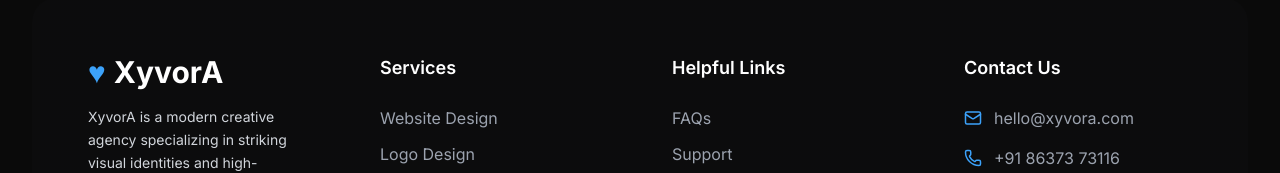
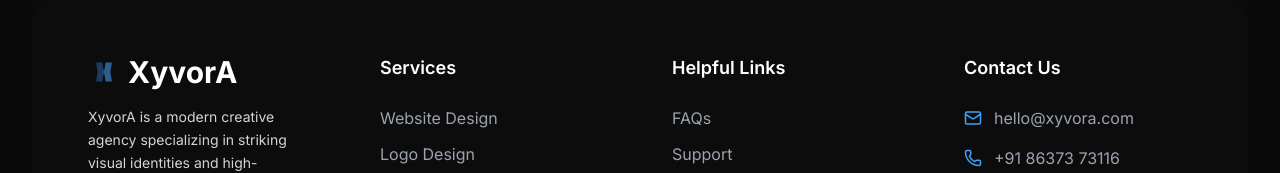
Before and after one commit to murali24806/xyvora, a Next.js app: page / in a window 1280 px wide. Shown: the part 5500-5673 px from the top of the page. Built offline with nearby package versions, Linux system fonts and the light colour scheme.

Commit message:
feat: replace heart symbol with logo in footer

```diff
--- a/components/HoverFooter.tsx
+++ b/components/HoverFooter.tsx
@@ -7,6 +7,7 @@ import {
   Globe,
 } from "lucide-react";
 import { FooterBackgroundGradient, TextHoverEffect } from "@/components/ui/hover-footer";
+import { Logo } from "./Logo";
 
 const Facebook = ({ size }: { size: number }) => (
   <svg xmlns="http://www.w3.org/2000/svg" width={size} height={size} viewBox="0 0 24 24" fill="none" stroke="currentColor" strokeWidth="2" strokeLinecap="round" strokeLinejoin="round"><path d="M18 2h-3a5 5 0 0 0-5 5v3H7v4h3v8h4v-8h3l1-4h-4V7a1 1 0 0 1 1-1h3z"/></svg>
@@ -81,9 +82,7 @@ export default function HoverFooter() {
           {/* Brand section */}
           <div className="flex flex-col space-y-4 items-center md:items-start text-center md:text-left">
             <div className="flex items-center space-x-2">
-              <span className="text-[#3ca2fa] text-3xl font-extrabold">
-                &hearts;
-              </span>
+              <Logo className="w-8 h-8" />
               <span className="text-white text-3xl font-bold">XyvorA</span>
             </div>
             <p className="text-sm leading-relaxed text-gray-300">
```
